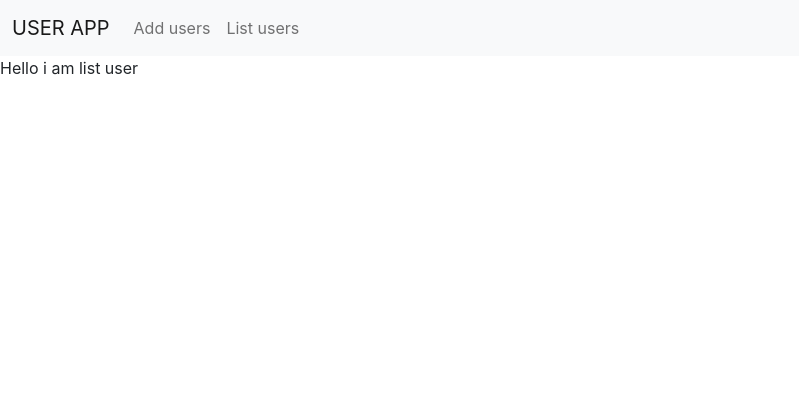
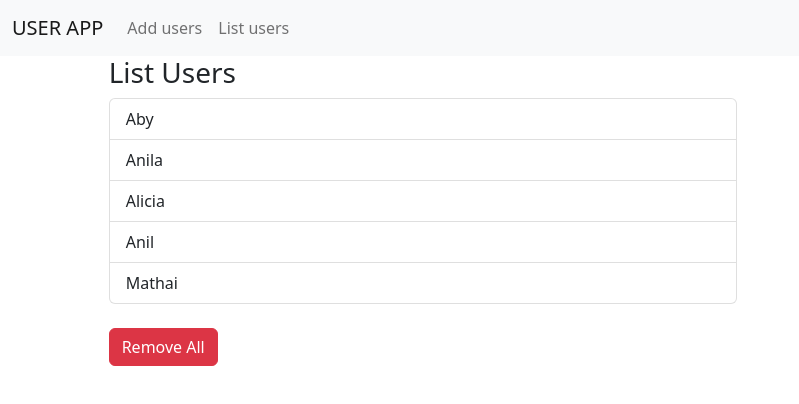
Before and after one commit to abykm/usersApp, a React (Create React App) app: page / in a window 1280 px wide. Shown: the top 404 px of the page, without its empty margins (0-799 px from the left). Built offline with nearby package versions, Linux system fonts and the light colour scheme.

Commit message:
2 files modified

```diff
--- a/src/components/user/add.component.js
+++ b/src/components/user/add.component.js
@@ -32,7 +32,7 @@ export default function Adduser() {
                 />
               </FormGroup>
               <Button color="success" href="/123">
-                Add
+                Submit
               </Button>
             </Form>
           </Col>
--- a/src/components/user/list.component.js
+++ b/src/components/user/list.component.js
@@ -1,11 +1,43 @@
-import React from 'react';
+import React, { useState } from 'react';
+import { ListGroup, ListGroupItem, Row, Col, Button } from 'reactstrap';
 import Menubar from '../header/menubar.component';
 
 export default function Listuser() {
+  const [username, setUsername] = useState([
+    { username: 'Aby', place: 'bathery', status: 'pending' },
+    { username: 'Anila', place: 'bathery', status: 'published' },
+    { username: 'Alicia', place: 'bathery', status: 'pending' },
+    { username: 'Anil', place: 'bathery', status: 'published' },
+    { username: 'Mathai', place: 'bathery', status: 'pending' },
+  ]);
+
+  function selectUname(e) {
+    console.log(e);
+  }
   return (
-    <p>
+    <div>
       <Menubar />
-      Hello i am list user
-    </p>
+      <Row>
+        <Col sm={{ size: 6, order: 2, offset: 1 }}>
+          <h3>List Users </h3>
+          <ListGroup>
+            {username.map((item, i) => {
+              return (
+                <ListGroupItem
+                  key={i}
+                  onClick={() => selectUname(item)}
+                  tag="a"
+                  action
+                >
+                  {item.username}
+                </ListGroupItem>
+              );
+            })}
+          </ListGroup>
+          <br />
+          <Button color="danger">Remove All</Button>
+        </Col>
+      </Row>
+    </div>
   );
 }
```
